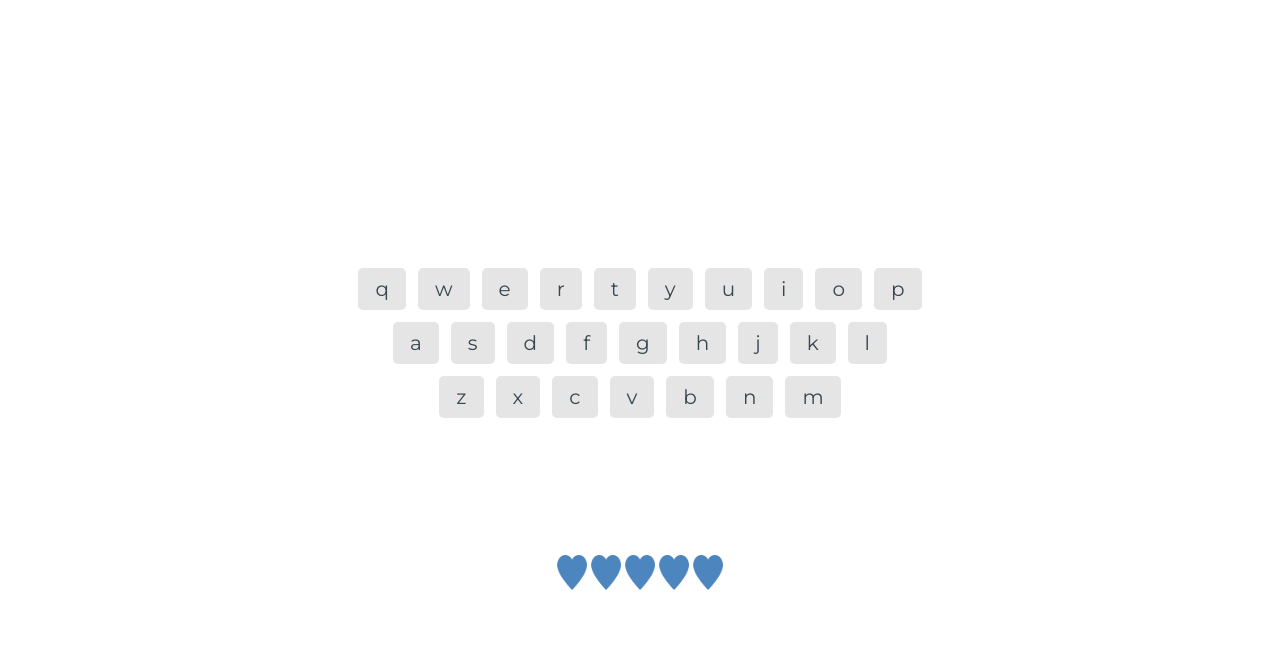
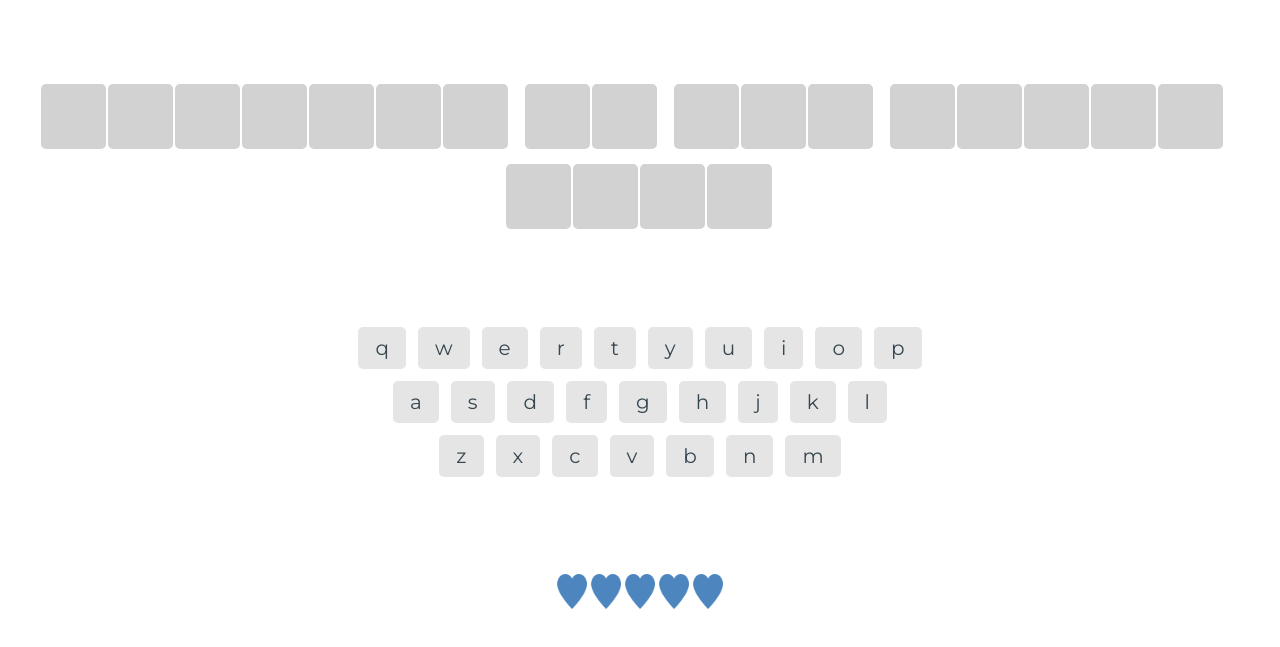
Before and after one commit to dobflob/oop_game-v2, a plain HTML site: page index.html in a window 1280 px wide. Both pictures are taken after a click on the button "Start Game". Shown: the part 141-788 px from the top of the page. Drawn offline with Linux system fonts and the light colour scheme.

Commit message:
prevent user from being able to highlight hidden text fix max number for randomly getting index clear the character list (displayed phrase) when game is over add a list item element for each character in the active phrase with appropriate classes add global variable for charDisplay property which holds the list of characters in the active phrase

```diff
--- a/css/styles.css
+++ b/css/styles.css
@@ -120,6 +120,11 @@ button {
   border-radius: 5px;
   -webkit-animation-duration: .5s;
   animation-duration: .5s;
+  user-select: auto;
+}
+
+.hide {
+  user-select: none; /*Prevent user from cheating by highlighting answers :D*/
 }
 
 
--- a/js/Game.js
+++ b/js/Game.js
@@ -13,26 +13,24 @@ class Game {
     startGame() {
         //hides the start screen overlay
         overlay.style.display = 'none';
+        //sets activePhrase property wtih the chosen phrase
         this.activePhrase = this.getRandomPhrase();
         console.log(this.activePhrase);
-        //calls getRandomPhrase()
-        //sets activePhrase property wtih the chosen phrase
-        //this.activePhrase = getRandomPhrase();
         //add phrase to the board by calling addPhraseToDisplay() method on the active phrase property
+        this.activePhrase.addPhraseToDisplay(this.activePhrase.phrase);
     }
-
 
     getRandomPhrase() {
         //getRandomPhrase() randomly retrieves one of the phrases stored in the phrases array and returns it
-        const randomIndex = Math.floor(Math.random() * (phrases.length + 1));
+        const randomIndex = Math.floor(Math.random() * 15);
         return phrases[randomIndex];
     }
 
+    handleInteraction(letter) {
 
-    handleInteraction(letter) {
-        console.log(letter);
         //controls most of the game logic:
         //checks to see if the button clicked by the player matches a letter in the phrase and directs the game based on whether the player's guess is correct or incorrect
+
         // - disable selected letter's onscreen keyboard button
         // - if the phrase does not include the letter, add the wrong class to the selected letter's keyboard button and call the removeLive() method
         // - if the phrase includes the guessed letter, add the chosen class to the selected letter's keyboard button and call the showMatchedLetter() method on the phrase; then call checkForWin()
@@ -52,5 +50,6 @@ class Game {
     gameOver() {
         //this method displays the original start screen overlay and depending on the outcome of the game, updates the overlay h1 element with a friendly win or loss message and replaces the overlay's start class with either the win or lose class
         overlay.style.display = 'flex';
+        charDisplay.innerHTML = '';
     }
 }
--- a/js/Phrase.js
+++ b/js/Phrase.js
@@ -6,10 +6,28 @@ class Phrase {
         this.phrase = phrase.toLowerCase();
     }
 
-  /*   addPhraseToDisplay() {
+    //takes the active phrase and creates list items for each character to display on screen (adds appropriate classes for space characters or letters)
+    addPhraseToDisplay(phrase) {
 
+        const charArray = phrase.split('');
+        console.log(charArray);
+
+        charArray.forEach((char) => {
+            const liElement = document.createElement(`li`);
+
+            if (char === ' ') {
+                liElement.classList.add('space');
+                liElement.textContent = ' ';
+                charDisplay.appendChild(liElement);
+            } else {
+                liElement.classList.add('letter', 'hide', `${char}`);
+                liElement.textContent = `${char}`;
+                charDisplay.appendChild(liElement);
+            }
+        });
+        console.log(charDisplay);
     }
-
+  /*
     checkLetter() {
 
     }
--- a/js/app.js
+++ b/js/app.js
@@ -19,7 +19,8 @@ const phraseStrings = [
     'Under the weather'
 ];
 
-const phrases = phraseStrings.map(phrase => phrase = new Phrase(phrase));
+const phrases = phraseStrings.map(phrase => new Phrase(phrase));
+const charDisplay = document.querySelector('#phrase ul');
 
 const overlay = document.querySelector('#overlay');
 const start_button = document.querySelector('#btn__reset');
```
